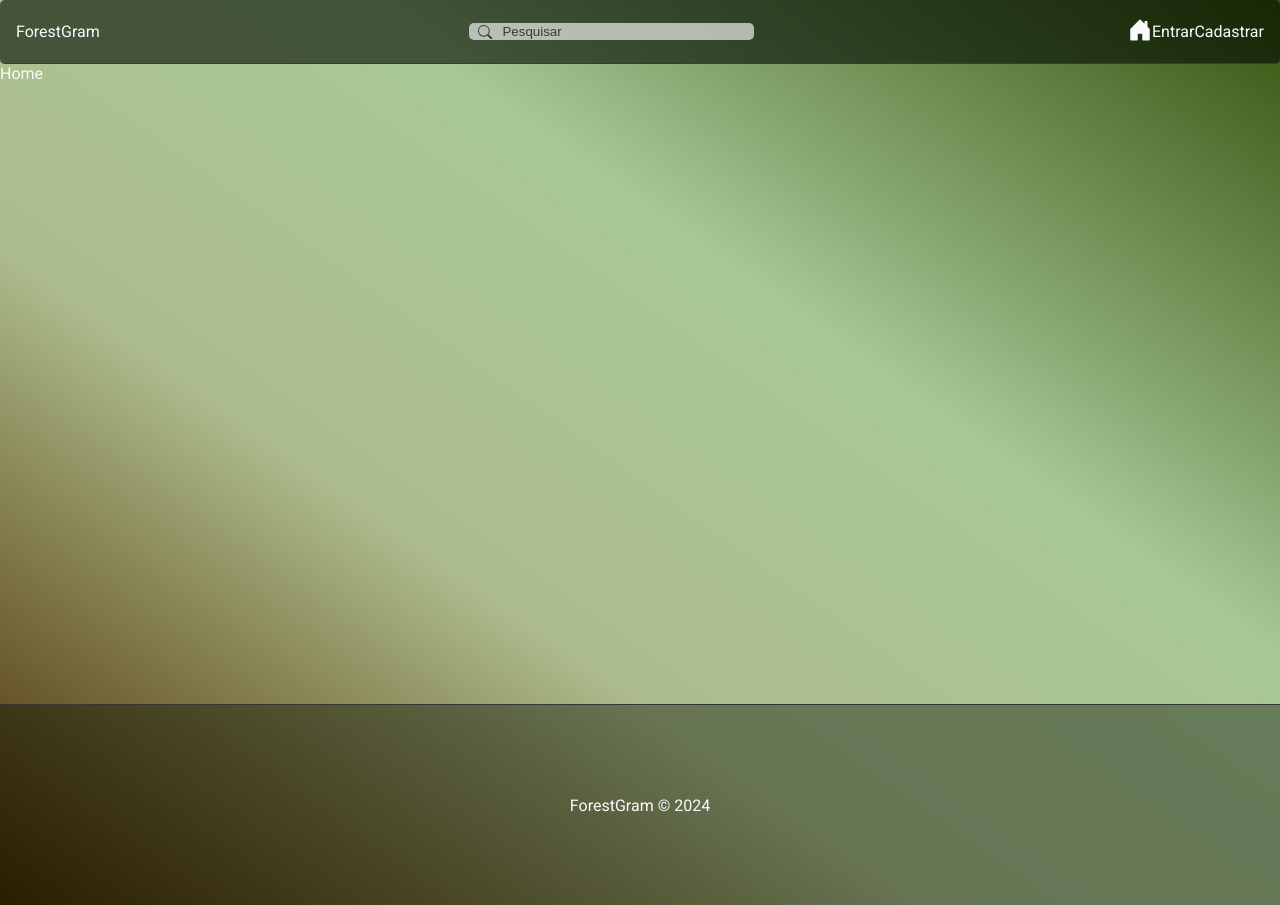
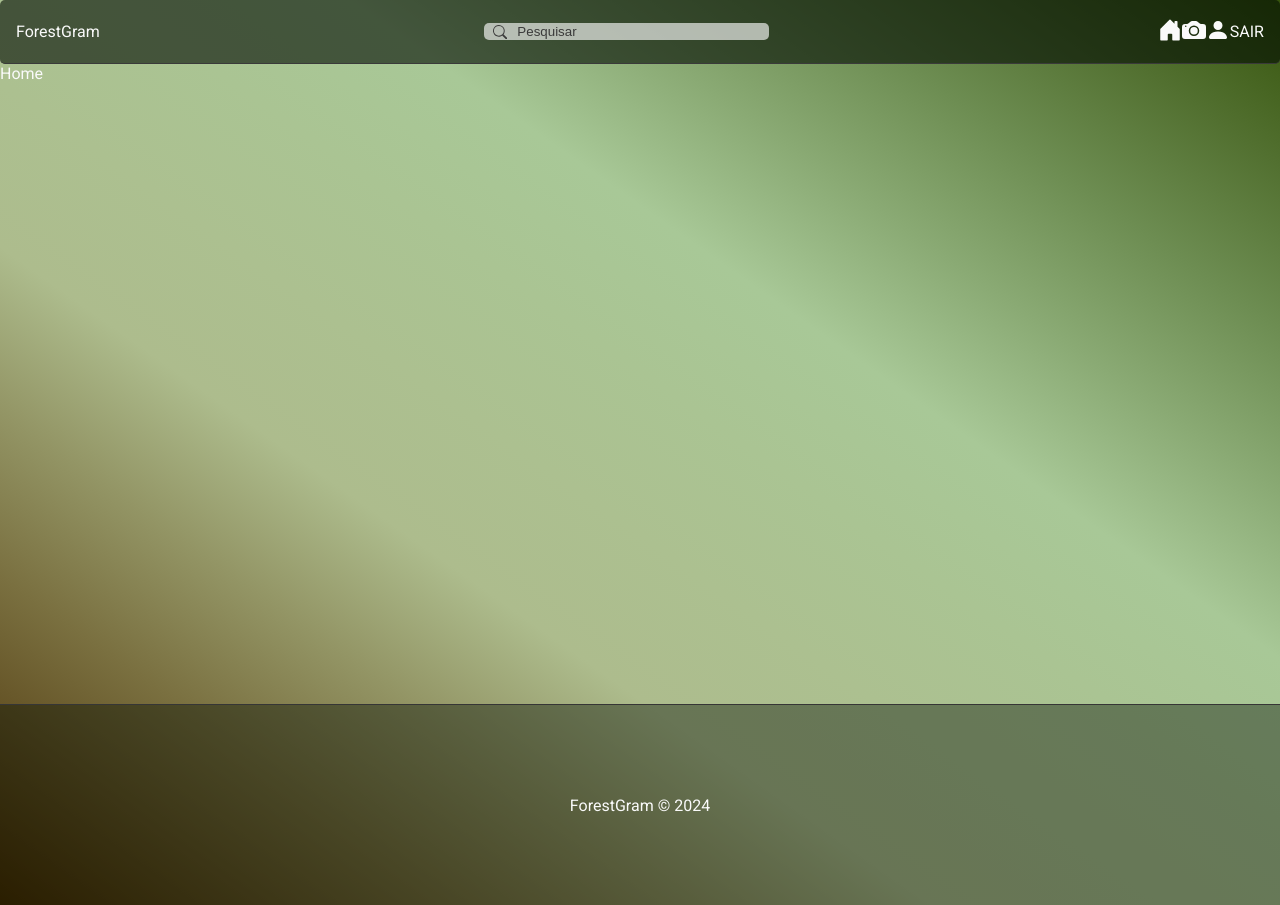
Before and after one commit to Rodrigo-Rods/ReactGram, a React (Create React App) app in the folder 12_ReactGram/frontend/: page / in a window 1280 px wide. Built offline with nearby package versions, Linux system fonts and the light colour scheme; sample sign-in values are in the browser's storage.

Commit message:
Adicionado: Logout

```diff
--- a/12_ReactGram/frontend/src/components/Navbar.js
+++ b/12_ReactGram/frontend/src/components/Navbar.js
@@ -9,7 +9,16 @@
     BsFillCameraFill
 } from 'react-icons/bs';
 
+// Hooks
+import { useState } from 'react';
+import { useAuth } from '../hooks/useAuth';
+import { useDispatch, useSelector } from 'react-redux';
+import { useNavigate } from 'react-router-dom';
+
 const Navbar = () => {
+    const { auth } = useAuth();
+    const { user } = useSelector((state) => state.auth);
+
     return <nav id="nav">
         <Link to="/">ForestGram</Link>
         <form id="search-form">
@@ -17,11 +26,29 @@
             <input type="text" placeholder='Pesquisar' />
         </form>
         <ul id="nav-links">
+            {auth ? (
+                <>
                     <li>
                         <NavLink to="/" >
                             <BsHouseDoorFill />
                         </NavLink>
                     </li>
+                    {user && (
+                        <li>
+                            <NavLink to={`/users/${user._id}`}>
+                                <BsFillCameraFill />
+                            </NavLink>
+                        </li>
+                    )}
+                    <li>
+                        <NavLink to="/profile" >
+                            <BsFillPersonFill />
+                        </NavLink>
+                    </li>
+                    <li><span>SAIR</span></li>
+                </>
+            ) : (
+                <>
                     <li>
                         <NavLink to="/login" >
                             Entrar
@@ -32,6 +59,8 @@
                             Cadastrar
                         </NavLink>
                     </li>
+                </>
+            )}
         </ul>
     </nav>
 }
--- a/12_ReactGram/frontend/src/services/authService.js
+++ b/12_ReactGram/frontend/src/services/authService.js
@@ -14,11 +14,19 @@
         }
         return res;
     } catch (error) {
-        console.log('Caught error:', error); // Log any caught errors
+        console.log(error);
     }
 };
+
+// Logout do usuário
+const logout = () => {
+    localStorage.removeItem("user");
+}
+
+
 const authService = {
     register,
+    logout
 }
 
-export default authService;;
+export default authService;
--- a/12_ReactGram/frontend/src/slices/authSlice.js
+++ b/12_ReactGram/frontend/src/slices/authSlice.js
@@ -24,6 +24,11 @@
     }
 );
 
+// Logout do usuário
+export const logout = createAsyncThunk("auth/logout", async () => {
+    await authService.logout();
+});
+
 export const authSlice = createSlice({
     name: 'auth',
     initialState,
@@ -35,17 +40,26 @@
         }
     },
     extraReducers: (builder) => {
-        builder.addCase(register.pending, (state) => {
+        builder
+            .addCase(register.pending, (state) => {
                 state.loading = true;
                 state.error = false;
-        }).addCase(register.fulfilled, (state, action) => {
+            })
+            .addCase(register.fulfilled, (state, action) => {
                 state.loading = false;
                 state.sucess = true;
                 state.error = null;
                 state.user = action.payload;
-        }).addCase(register.rejected, (state, action) => {
+            })
+            .addCase(register.rejected, (state, action) => {
                 state.loading = false;
                 state.error = action.payload;
+                state.user = null;
+            })
+            .addCase(logout.fulfilled, (state, action) => {
+                state.loading = false;
+                state.sucess = true;
+                state.error = null;
                 state.user = null;
             })
     },
```
Lines whose indentation alone changed are shown as unchanged.
